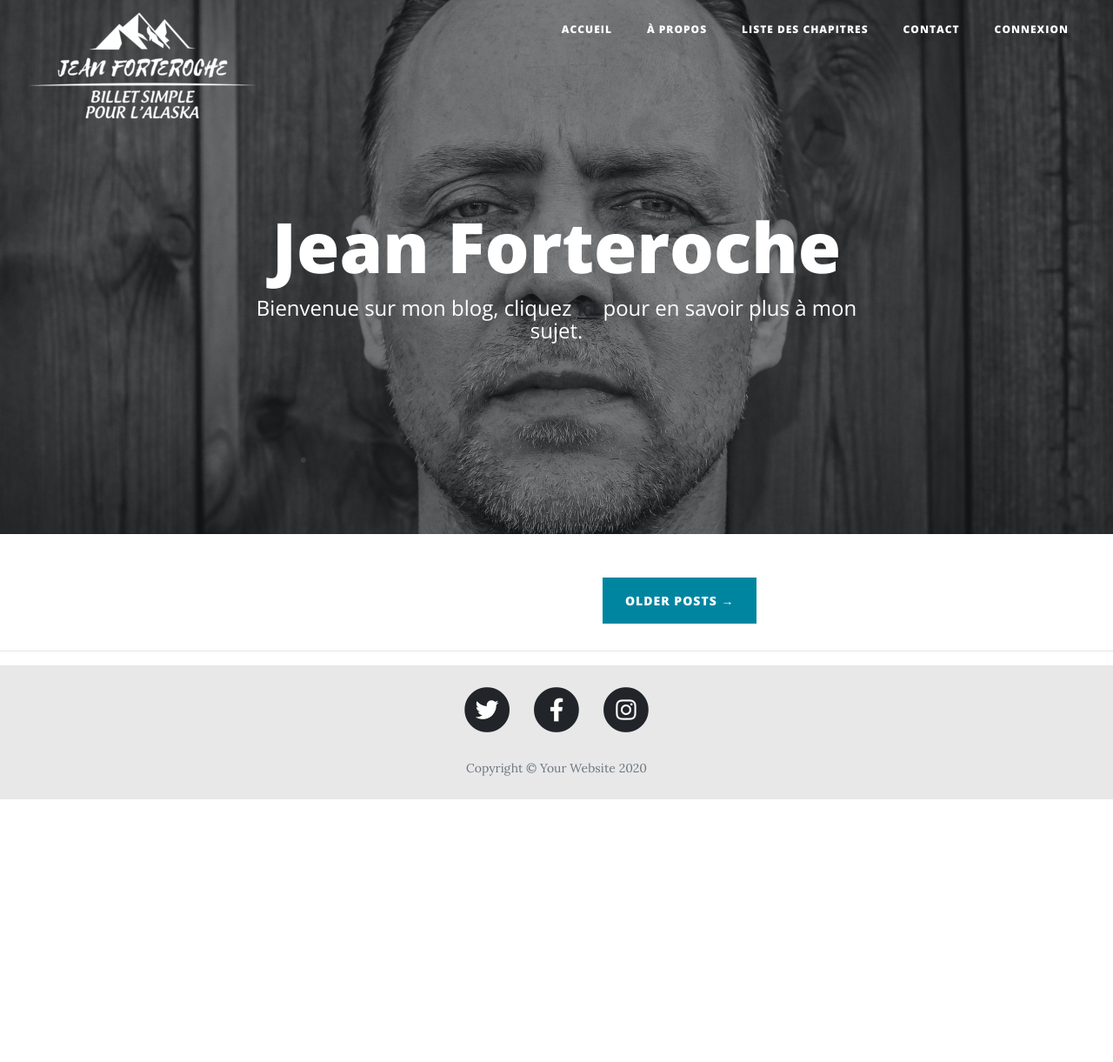
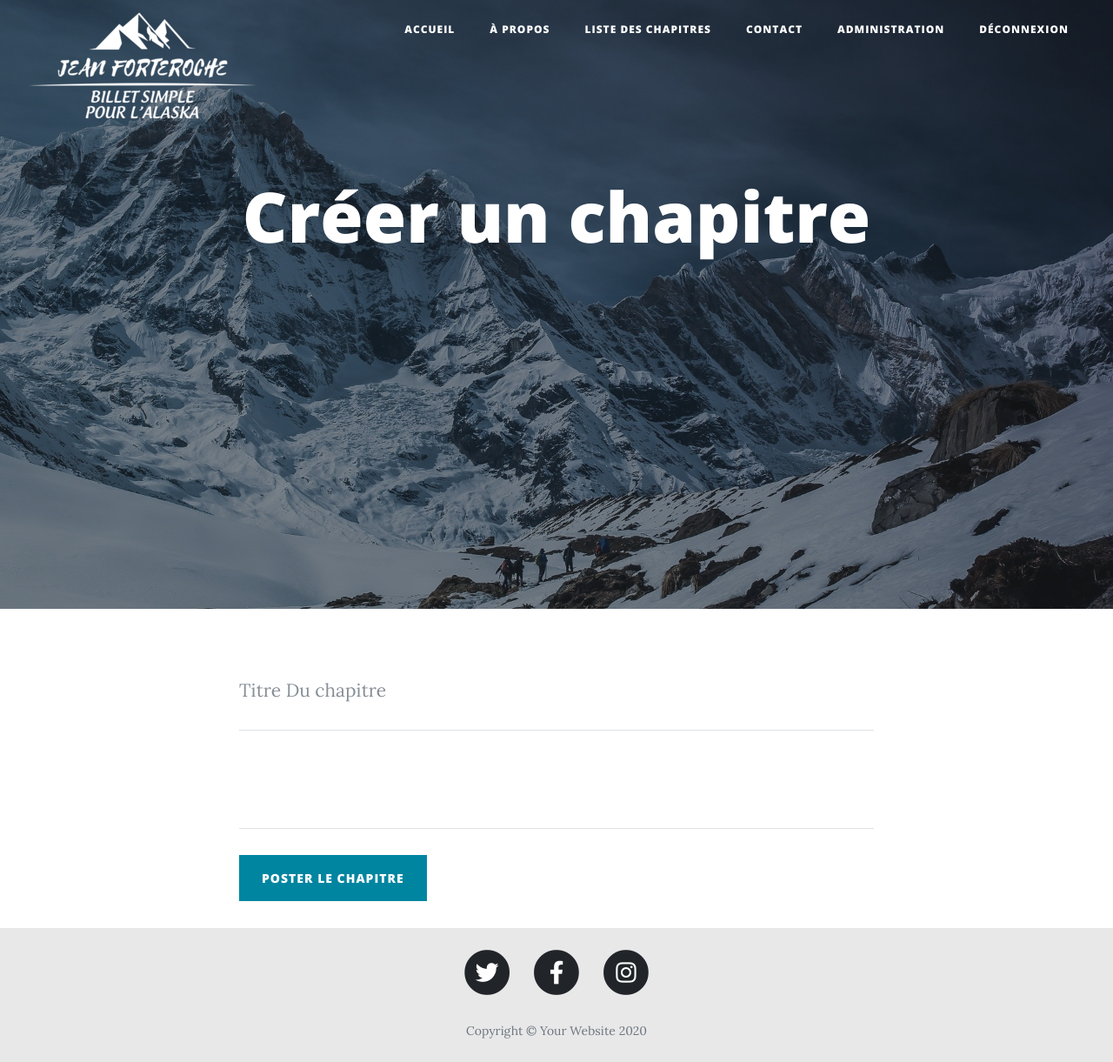
Before and after one commit to Valentin-Leca/Projet-4-OCR, a PHP site: page /index.php?getCreationChaptersPage in a window 1280 px wide. Shown: the whole page at 87% size. Before the commit the page ends 919 px from the top, so only its background shows below. Run offline with PHP 8.4, Linux system fonts and the light colour scheme; the visitor is signed in with stand-in values (Sample User, id 1); data that the repository does not hold is empty; some libraries are stand-ins or nearby versions.

Commit message:
ajout de la fonctionnalité de création de chapitres pour l'écrivain avec TinyMCE

```diff
--- a/Controller/ChaptersController.php
+++ b/Controller/ChaptersController.php
@@ -10,15 +10,13 @@ require_once('Model/CommentModel.php');
 
 class ChaptersController
 {
-    public function getChaptersHomePage()
-    {
+    public function getChaptersHomePage() {
         $dataChaptersModel = new ChaptersModel();
         $data = $dataChaptersModel->getChaptersHomePage();
         require_once('View/home-page.php');
     }
 
-    public function getOneChapterPage()
-    {
+    public function getOneChapterPage() {
         $dataChaptersModel = new ChaptersModel();
         $data = $dataChaptersModel->getOneChapterPage($_GET['id']);
         $dataCommentModel = new CommentModel();
@@ -26,10 +24,19 @@ class ChaptersController
         require_once('View/one-chapter.php');
     }
 
-    public function getListChapters()
-    {
+    public function getListChapters() {
         $dataChaptersModel = new ChaptersModel();
         $data = $dataChaptersModel->getListChapters();
         require_once('View/list-chapter.php');
     }
+
+    public function getCreateChaptersPage() {
+        require_once('View/create-chapters.php');
+    }
+
+    public function createChapters() {
+        $dataChaptersModel = new ChaptersModel();
+        $data = $dataChaptersModel->createChapters($_POST['title'], $_POST['content']);
+        header('Location: index.php');
+    }
 }
--- a/Controller/UserController.php
+++ b/Controller/UserController.php
@@ -71,4 +71,8 @@ class UserController
 
         header('Location: index.php');
     }
+
+    public function getAdminPanelPage() {
+        require_once('View/admin-panel.php');
+    }
 }
--- a/Model/ChaptersModel.php
+++ b/Model/ChaptersModel.php
@@ -7,10 +7,8 @@ class ChaptersModel extends ConnectBdd {
 
     public function getChaptersHomePage() {
         $bdd = $this->connect();
-        $req = $bdd->prepare('SELECT id, title, content,
-        SUBSTR(content, 1, 100) AS content_extrait , author,
+        $req = $bdd->prepare('SELECT id, title, content, author,
         DATE_FORMAT(date_creation, \'%d/%m/%Y à %Hh%imin\') AS date_creation_fr FROM news ORDER BY id DESC LIMIT 5');
-
         $req->execute(array());
         return $req;
     }
@@ -19,18 +17,21 @@ class ChaptersModel extends ConnectBdd {
         $bdd = $this->connect();
         $req = $bdd->prepare('SELECT id, title, content, author,
         DATE_FORMAT(date_creation, \'%d/%m/%Y à %Hh%imin\') AS date_creation_fr FROM news WHERE id = ?');
-
         $req->execute(array($_GET['id']));
         return $req;
     }
 
     public function getListChapters() {
         $bdd = $this->connect();
-        $req = $bdd->prepare('SELECT id, title, content, SUBSTR(content, 1, 100)
-        AS content_extrait , author,
+        $req = $bdd->prepare('SELECT id, title, content, author,
         DATE_FORMAT(date_creation, \'%d/%m/%Y à %Hh%imin\') AS date_creation_fr FROM news');
-
         $req->execute(array());
         return $req;
     }
+
+    public function createChapters($title, $content) {
+        $bdd = $this->connect();
+        $req = $bdd->prepare('INSERT INTO news(title, content) VALUES(?, ?)');
+        $req->execute(array($title, $content));
+    }
 }
--- /dev/null
+++ b/View/create-chapters.php
@@ -0,0 +1,48 @@
+<?php ob_start(); ?>
+<!-- Page Header -->
+<header class="masthead" id="masthead-admin" style="background-image: url('img/mountain.jpg')">
+    <div class="overlay"></div>
+    <div class="container">
+        <div class="row">
+            <div id="logo"><img src="img/logo_valou_white.png" alt="logo Alaska"/></div>
+            <div class="col-lg-8 col-md-10 mx-auto">
+                <div class="page-heading">
+                    <h1>Créer un chapitre</h1>
+                    <!-- <span class="subheading"></span> -->
+                </div>
+            </div>
+        </div>
+    </div>
+</header>
+
+<!-- Main Content -->
+<div class="container">
+    <div class="row">
+        <div class="col-lg-8 col-md-10 mx-auto">
+            <form method="post" action="index.php?createChapters">
+                <div class="control-group">
+                    <div class="form-group floating-label-form-group controls">
+                        <label>Title</label>
+                        <input type="text" class="form-control" placeholder="Titre Du chapitre" required
+                               data-validation-required-message="Veuillez ajouter un titre au chapitre" name="title">
+                        <p class="help-block text-danger"></p>
+                    </div>
+                </div>
+                <div class="control-group">
+                    <div class="form-group floating-label-form-group controls">
+                        <label>Contenue du Chapitre</label>
+                        <textarea id="mytextarea" name="content"></textarea>
+                        <p class="help-block text-danger"></p>
+                    </div>
+                </div>
+                <br>
+                <div class="form-group">
+                    <button type="submit" class="btn btn-primary">Poster Le Chapitre</button>
+                </div>
+            </form>
+        </div>
+    </div>
+</div>
+
+<?php $content = ob_get_clean(); ?>
+<?php require('template.php'); ?>
--- a/View/home-page.php
+++ b/View/home-page.php
@@ -10,7 +10,7 @@
                     <h1 id="author-name">Jean Forteroche</h1>
                     <span class="subheading">Bienvenue sur mon blog, cliquez <a href="index.php?aPropos">
                             <span id="underline">ici</span></a> pour en savoir plus à mon sujet.</span>
-                        <h3 id="user-name"><?php if (isset($_SESSION['login'])) {
+                    <h3 id="user-name"><?php if (isset($_SESSION['login'])) {
                             echo "Bienvenue " . $_SESSION['login']; } ?></h3>
                 </div>
             </div>
@@ -29,10 +29,10 @@ while ($dataChaptersModel = $data->fetch()) { ?>
                         <h2 class="post-title">
                             <?php echo $dataChaptersModel['title']; ?>
                         </h2>
-                        <h3 class="post-subtitle">
-                            <?php echo $dataChaptersModel['content_extrait']; ?>... <span
-                                    id="underline_2">voir la suite</span>
-                        </h3>
+                        <p class="post-subtitle">
+                            <?php $contentExtrait = $dataChaptersModel['content'];
+                            echo substr($contentExtrait, 0, 90); ?><br/><span id="see-more">Voir la suite ...</span>
+                        </p>
                     </a>
                     <p class="post-meta">Posté par
                         <a href="index.php?aPropos"><?php echo $dataChaptersModel['author']; ?></a>
@@ -46,7 +46,7 @@ while ($dataChaptersModel = $data->fetch()) { ?>
 $data->closeCursor() ?>
 <!-- Pager -->
 <div class="clearfix">
-    <a class="btn btn-primary float-right" href="#">Older Posts &rarr;</a>
+    <a class="btn btn-primary float-right" href="index.php?listChapters">Older Posts &rarr;</a>
 </div>
 <hr>
 <?php $content = ob_get_clean(); ?>
--- a/View/template.php
+++ b/View/template.php
@@ -19,6 +19,8 @@
           type='text/css'>
     <link href='https://fonts.googleapis.com/css?family=Open+Sans:300italic,400italic,600italic,700italic,800italic,400,300,600,700,800'
           rel='stylesheet' type='text/css'>
+    <script src="https://cdn.tiny.cloud/1/w9obw7cf3t030mgngxm3ksirwz0z8ycr6foywyo73vwfq1x4/tinymce/5/tinymce.min.js" referrerpolicy="origin"></script>
+    <script>tinymce.init({selector: '#mytextarea', height: 450,});</script>
 
     <!-- Custom styles for this template -->
     <link href="css/clean-blog.css" rel="stylesheet">
@@ -51,7 +53,11 @@
                 <li class="nav-item">
                     <a class="nav-link" href="index.php?contact">Contact</a>
                 </li>
-                <?php if (isset($_SESSION['login'])) { ?>
+                <?php if (isset($_SESSION['login']) && ($_SESSION['id_admin'] == 1))  { ?>
+                    <li class="nav-item">
+                        <a class="nav-link" href="index.php?adminPanel">Administration</a>
+                    </li>
+                <?php } if (isset($_SESSION['login'])) { ?>
                 <li class="nav-item">
                     <a class="nav-link" href="index.php?disconnect">Déconnexion</a>
                 </li>
--- a/css/clean-blog.css
+++ b/css/clean-blog.css
@@ -64,6 +64,11 @@ blockquote {
   margin-top: 60px;
 }
 
+#see-more {
+  text-decoration: underline;
+  font-weight: bold;
+}
+
 .caption {
   font-size: 14px;
   font-style: italic;
@@ -85,6 +90,10 @@ blockquote {
 
 #author-comment-span {
   display: inline;
+}
+
+#masthead-admin {
+  height: 700px;
 }
 
 #user-name {
--- a/index.php
+++ b/index.php
@@ -37,6 +37,12 @@ if (isset($_GET['oneChapter'])) {
     $userController->connectUserAccount();
 } if (isset($_GET['disconnect'])) {
     $userController->disconnectUserAccount();
+} if (isset($_GET['adminPanel'])) {
+    $userController->getAdminPanelPage();
+} if (isset($_GET["getCreationChaptersPage"])) {
+    $chaptersController->getCreateChaptersPage();
+} if (isset($_GET['createChapters'])) {
+    $chaptersController->createChapters();
 } else {
     $chaptersController->getChaptersHomePage();
 }
```
Also changed, not shown: Model/request-sql-connection-account.php (deleted, +0 -30 lines), View/admin-panel.php (added, +33 -0 lines), View/list-chapter.php (+4 -4 lines), View/one-chapter.php (+0 -14 lines), img/mountain.jpg (added).
